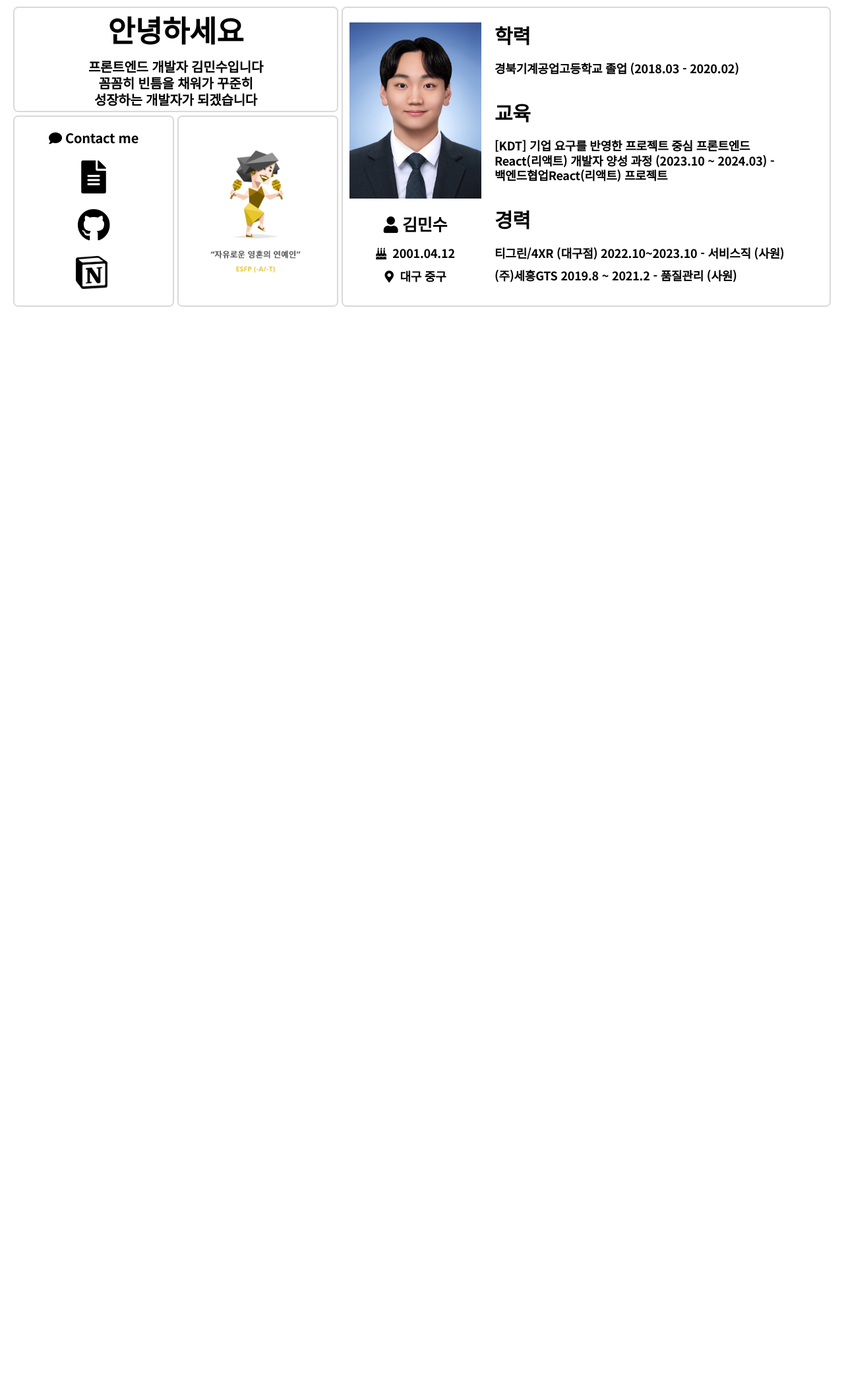
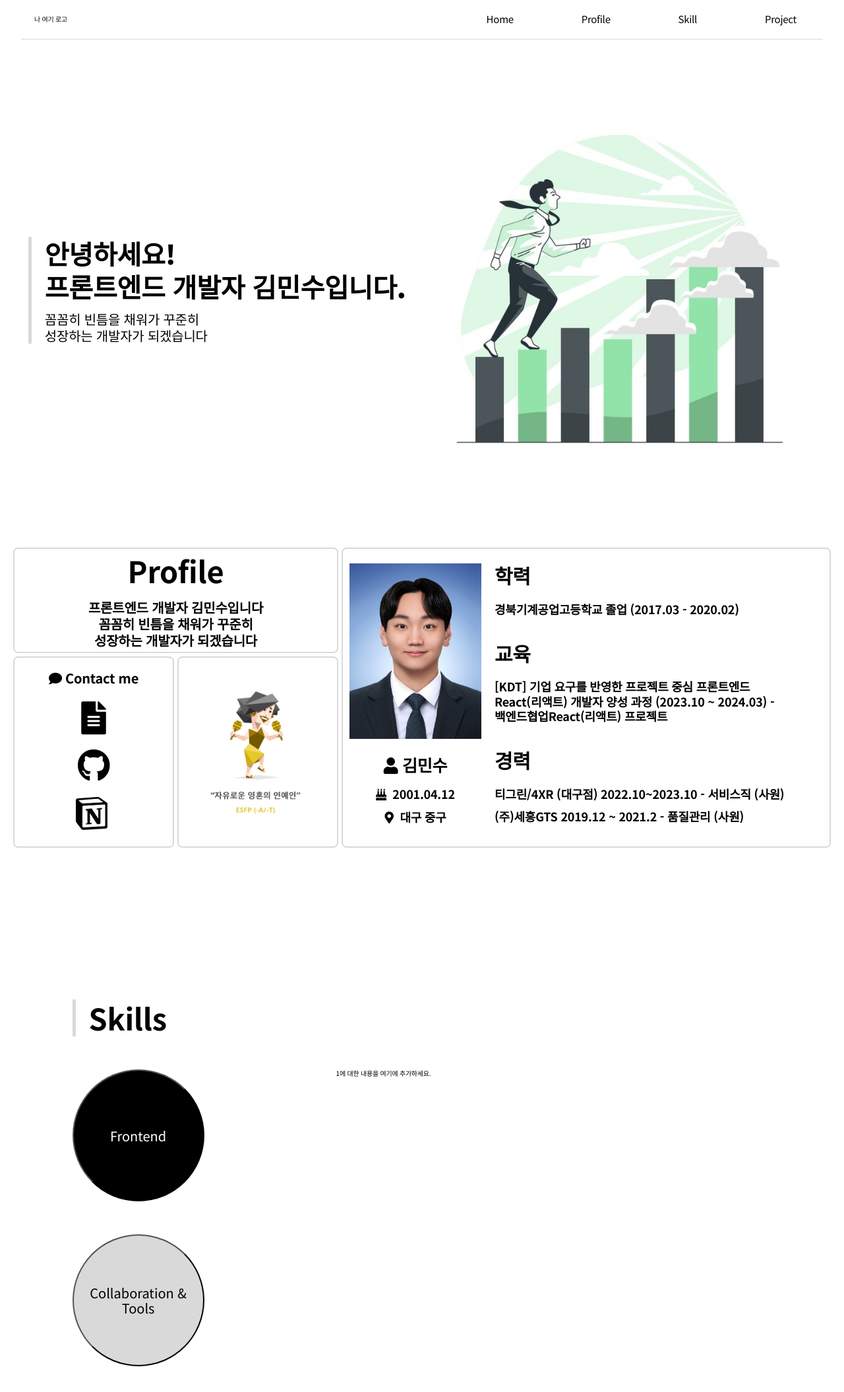
Before and after one commit to namsan01/portfolio, a React (Create React App) app: page / in a window 1280 px wide. Shown: the top 2110 px of the page at 66% size. Before the commit the page ends 800 px from the top, so only its background shows below. Built offline with nearby package versions, Linux system fonts and the light colour scheme.

Commit message:
docs: Hello Page 및 Header 초기구현

```diff
--- a/public/index.html
+++ b/public/index.html
@@ -19,7 +19,6 @@
     <title>민수의 포트폴리오</title>
   </head>
   <body>
-
     <div id="root"></div>
   </body>
 </html>
--- /dev/null
+++ b/src/component/Header.tsx
@@ -0,0 +1,49 @@
+import React from "react";
+import styled from "styled-components";
+
+const HeaderWrap = styled.header`
+  display: flex;
+  position: sticky;
+  justify-content: center;
+  top: 0;
+  z-index: 999;
+  background-color: rgba(255, 255, 255, 0.9);
+  backdrop-filter: blur(4px);
+`;
+
+const HeaderNav = styled.nav`
+  position: sticky;
+  width: 95%;
+  display: flex;
+  align-items: center;
+  justify-content: space-between;
+  padding: 2rem;
+  border-bottom: 1px solid #d9d9d9;
+
+  .right {
+    width: 40%;
+    display: flex;
+    justify-content: space-between;
+    font-size: 1.5rem;
+    cursor: pointer;
+    margin-right: 2rem;
+  }
+`;
+
+const Header = () => {
+  return (
+    <HeaderWrap>
+      <HeaderNav>
+        <div>나 여기 로고</div>
+        <ul className="right">
+          <li>Home</li>
+          <li>Profile</li>
+          <li>Skill</li>
+          <li>Project</li>
+        </ul>
+      </HeaderNav>
+    </HeaderWrap>
+  );
+};
+
+export default Header;
--- /dev/null
+++ b/src/component/Hello.tsx
@@ -0,0 +1,104 @@
+import React from "react";
+import styled from "styled-components";
+
+const HelloWrap = styled.section`
+  display: flex;
+  justify-content: center;
+  height: 100%;
+`;
+
+const HelloInfo = styled.div`
+  width: 95%;
+  display: flex;
+  justify-content: space-around;
+  align-items: center;
+  min-height: 95vh;
+  max-height: calc(95vh - 4rem);
+  .left {
+    border-left: 5px solid #d9d9d9;
+    padding-left: 2rem;
+    h2 {
+      font-weight: 900;
+      font-size: 4rem;
+      word-break: keep-all;
+      margin-bottom: 1.25rem;
+    }
+    p {
+      font-weight: 500;
+      font-size: 2rem;
+    }
+  }
+  .right {
+    img {
+      width: 600px;
+    }
+  }
+
+  @media (max-width: 1024px) {
+    .left {
+      padding-left: 1rem;
+      h2 {
+        font-weight: 900;
+        font-size: 2.8rem;
+        word-break: keep-all;
+        margin-bottom: 1.25rem;
+      }
+      p {
+        font-weight: 500;
+        font-size: 1.8rem;
+      }
+    }
+
+    .right {
+      img {
+        width: 450px;
+      }
+    }
+  }
+
+  @media (max-width: 800px) {
+    flex-direction: column;
+    .left {
+      padding-left: 1rem;
+      h2 {
+        font-weight: 900;
+        font-size: 4rem;
+        word-break: keep-all;
+        margin-bottom: 1.25rem;
+      }
+      p {
+        font-weight: 500;
+        font-size: 2rem;
+      }
+    }
+
+    .right {
+      img {
+        width: 500px;
+      }
+    }
+  }
+`;
+
+const Hello = () => {
+  return (
+    <HelloWrap>
+      <HelloInfo>
+        <div className="left">
+          <h2>
+            안녕하세요!
+            <br />
+            프론트엔드 개발자 김민수입니다.
+          </h2>
+          <p>꼼꼼히 빈틈을 채워가 꾸준히</p>
+          <p>성장하는 개발자가 되겠습니다</p>
+        </div>
+        <div className="right">
+          <img src={process.env.PUBLIC_URL + "/images/logo.png"} alt="logo" />
+        </div>
+      </HelloInfo>
+    </HelloWrap>
+  );
+};
+
+export default Hello;
--- a/src/component/Profile.tsx
+++ b/src/component/Profile.tsx
@@ -2,9 +2,14 @@ import React from "react";
 import styled from "styled-components";
 
 const ProfileWrap = styled.div`
+  display: flex;
+  justify-content: center;
+  padding-bottom: 20rem;
+`;
+
+const ProfileItem = styled.div`
   display: grid;
   max-width: 1240px;
-  height: auto;
   margin: 1rem;
   grid-auto-columns: 1fr;
   gap: 0.5rem;
@@ -228,9 +233,10 @@ const ProfileWrap = styled.div`
 const Profile = () => {
   return (
     <ProfileWrap>
+      <ProfileItem>
         <div className="grid-item item-1">
           <div>
-          <h1>안녕하세요</h1>
+            <h1>Profile</h1>
           </div>
           <div>
             <h2>프론트엔드 개발자 김민수입니다</h2>
@@ -297,7 +303,7 @@ const Profile = () => {
           <div className="profile-info">
             <div>
               <h1>학력</h1>
-            <h2>경북기계공업고등학교 졸업 (2018.03 - 2020.02)</h2>
+              <h2>경북기계공업고등학교 졸업 (2017.03 - 2020.02)</h2>
             </div>
             <div>
               <h1>교육</h1>
@@ -310,13 +316,17 @@ const Profile = () => {
             <div>
               <h1>경력</h1>
               <h2>티그린/4XR (대구점) 2022.10~2023.10 - 서비스직 (사원)</h2>
-            <h2>(주)세흥GTS 2019.8 ~ 2021.2 - 품질관리 (사원)</h2>
+              <h2>(주)세흥GTS 2019.12 ~ 2021.2 - 품질관리 (사원)</h2>
             </div>
           </div>
         </div>
         <div className="grid-item item-4">
-        <img src={process.env.PUBLIC_URL + "/images/mbti.png"} alt="profile" />
+          <img
+            src={process.env.PUBLIC_URL + "/images/mbti.png"}
+            alt="profile"
+          />
         </div>
+      </ProfileItem>
     </ProfileWrap>
   );
 };
--- /dev/null
+++ b/src/component/Skill.tsx
@@ -0,0 +1,85 @@
+import React, { ChangeEvent, useEffect, useState } from "react";
+import styled from "styled-components";
+
+const SkillWrap = styled.section`
+  width: 100%;
+  justify-content: center;
+  display: flex;
+`;
+
+const SkillInfo = styled.div`
+  width: 86%;
+  height: 1000px;
+  gap: 5rem;
+  .skill-txt {
+    border-left: 5px solid #d9d9d9;
+    font-size: 3rem;
+    padding-left: 2rem;
+    margin: 2rem;
+    margin-bottom: 5rem;
+  }
+  .skill-info {
+    display: flex;
+    gap: 20rem;
+  }
+  .skill-info-left {
+    display: flex;
+    padding-left: 2rem;
+    flex-direction: column;
+    gap: 5rem;
+    button {
+      width: 20rem;
+      height: 20rem;
+      border-radius: 15rem;
+      font-size: 2rem;
+      cursor: pointer;
+      background: #d9d9d9;
+    }
+  }
+`;
+
+const Skill = () => {
+  // 카테고리 관련
+  const [selectedCategory, setSelectedCategory] = useState<number>(1);
+  const handleCategoryChange = (category: number) => {
+    setSelectedCategory(category);
+    // console.log("눌리니?");
+  };
+
+  return (
+    <SkillWrap>
+      <SkillInfo>
+        <div className="skill-txt">
+          <h2>Skills</h2>
+        </div>
+        <div className="skill-info">
+          <div className="skill-info-left">
+            <button
+              style={{
+                backgroundColor: selectedCategory === 1 ? "#000" : "#d9d9d9",
+                color: selectedCategory === 1 ? "#fff" : "#000",
+              }}
+              onClick={() => handleCategoryChange(1)}
+            >
+              Frontend
+            </button>
+            <button
+              style={{
+                backgroundColor: selectedCategory === 2 ? "#000" : "#d9d9d9",
+                color: selectedCategory === 2 ? "#fff" : "#000",
+              }}
+              onClick={() => handleCategoryChange(2)}
+            >
+              Collaboration & Tools
+            </button>
+          </div>
+          <div className="skill-info-right">
+            <div>{selectedCategory}에 대한 내용을 여기에 추가하세요.</div>
+          </div>
+        </div>
+      </SkillInfo>
+    </SkillWrap>
+  );
+};
+
+export default Skill;
--- a/src/page/MainPage.tsx
+++ b/src/page/MainPage.tsx
@@ -1,5 +1,8 @@
 import styled from "styled-components";
 import Profile from "../component/Profile";
+import Hello from "../component/Hello";
+import Header from "../component/Header";
+import Skill from "../component/Skill";
 
 const MainWarp = styled.div`
   width: 100%;
@@ -7,17 +10,14 @@ const MainWarp = styled.div`
   background-color: #fff;
 `;
 
-const ProfileWrap = styled.div`
-  display: flex;
-  justify-content: center;
-`;
 const MainPage = () => {
   return (
     <>
       <MainWarp>
-        <ProfileWrap>
-          <Profile />
-        </ProfileWrap>
+        <Header />
+        <Hello />
+        <Profile />
+        <Skill />
       </MainWarp>
     </>
   );
```
Also changed, not shown: public/images/logo.png (added), 1 other file (tests, documents, lock files or other folders). Lines whose indentation alone changed are shown as unchanged.
